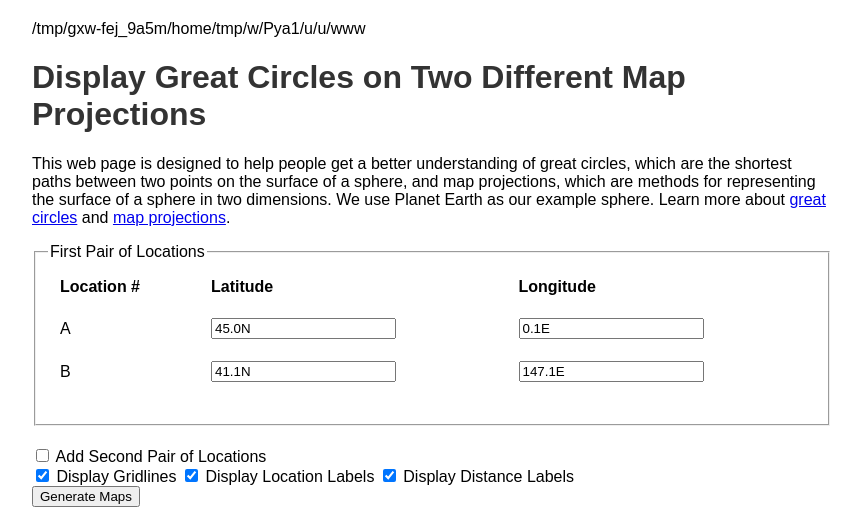
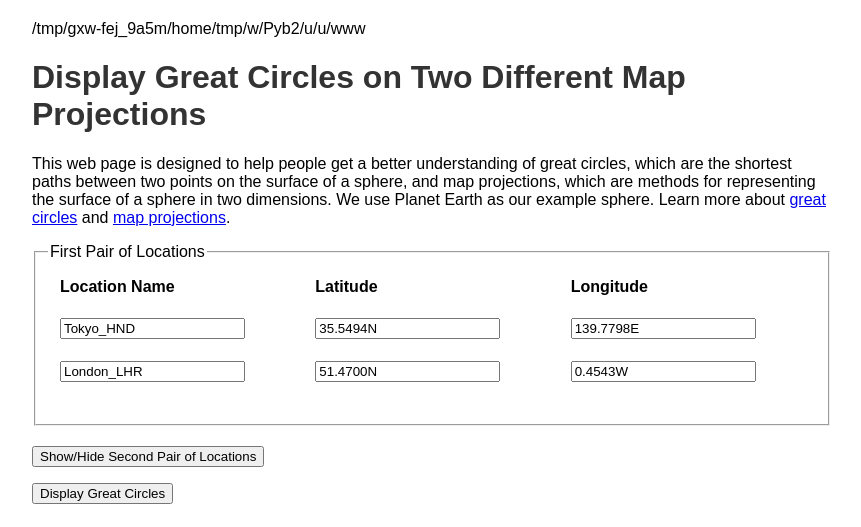
Before and after one commit to zartyblartfast/GreatCircle_MapProjections, a Flask app: page / in a window 1280 px wide. Shown: the top 527 px of the page, without its empty margins (208-1069 px from the left). After the commit the page ends 504 px from the top, so only its background shows below. Run offline with Flask 3, Linux system fonts and the light colour scheme; parts of the project's set-up code (start-up, migrations or seed data) failed here and were passed over.

Commit message:
Update index.html

```diff
--- a/templates/index.html
+++ b/templates/index.html
@@ -15,19 +15,19 @@
         <legend>First Pair of Locations</legend>
         <table>
             <tr>
-                <th>Location #</th>
+                <th>Location Name</th>
                 <th>Latitude</th>
                 <th>Longitude</th>
             </tr>
             <tr>
-                <td>A</td>
-                <td><input type="text" id="location1Lat" name="location1Lat" value="45.0N"></td>
-                <td><input type="text" id="location1Lon" name="location1Lon" value="0.1E"></td>
+                <td><input type="text" id="location1Name" name="location1Name" value="Tokyo_HND"></td>
+                <td><input type="text" id="location1Lat" name="location1Lat" value="35.5494N"></td>
+                <td><input type="text" id="location1Lon" name="location1Lon" value="139.7798E"></td>
             </tr>
             <tr>
-                <td>B</td>
-                <td><input type="text" id="location2Lat" name="location2Lat" value="41.1N"></td>
-                <td><input type="text" id="location2Lon" name="location2Lon" value="147.1E"></td>
+                <td><input type="text" id="location2Name" name="location2Name" value="London_LHR"></td>
+                <td><input type="text" id="location2Lat" name="location2Lat" value="51.4700N"></td>
+                <td><input type="text" id="location2Lon" name="location2Lon" value="0.4543W"></td>
             </tr>
         </table>
     </fieldset>
@@ -36,37 +36,29 @@
         <legend>Second Pair of Locations</legend>
         <table>
             <tr>
-                <th>Location #</th>
+                <th>Location Name</th>
                 <th>Latitude</th>
                 <th>Longitude</th>
             </tr>
             <tr>
-                <td>A</td>
-                <td><input type="text" id="location3Lat" name="location3Lat" value="33.9715S"></td>
-                <td><input type="text" id="location3Lon" name="location3Lon" value="18.6021E"></td>
+                <td><input type="text" id="location3Name" name="location3Name" value="Cape_Town_CPT"></td>
+                <td><input type="text" id="location3Lat" name="location3Lat" value="33.9648S"></td>
+                <td><input type="text" id="location3Lon" name="location3Lon" value="18.6017E"></td>
             </tr>
             <tr>
-                <td>B</td>
-                <td><input type="text" id="location4Lat" name="location4Lat" value="42.8361S"></td>
-                <td><input type="text" id="location4Lon" name="location4Lon" value="147.5110E"></td>
+                <td><input type="text" id="location4Name" name="location4Name" value="Berlin_TXL"></td>
+                <td><input type="text" id="location4Lat" name="location4Lat" value="52.5580N"></td>
+                <td><input type="text" id="location4Lon" name="location4Lon" value="13.2880E"></td>
             </tr>
         </table>
     </fieldset>
 
+    <p><button type="button" id="toggleSecondPair">Show/Hide Second Pair of Locations</button></p>
+    <p><button type="submit">Display Great Circles</button></p>
+</form>
 
-            <label><input type="checkbox" id="toggleSecondPair"> Add Second Pair of Locations</label>
-            <br>
-            <label><input type="checkbox" checked> Display Gridlines</label>
-            <label><input type="checkbox" checked> Display Location Labels</label>
-            <label><input type="checkbox" checked> Display Distance Labels</label>
-            <br>
-            <button type="submit">Generate Maps</button>
-        </form>
-
-        <div id="map1"></div>
-        <div id="map2"></div>
-
-        <script src="{{ url_for('static', filename='script.js') }}"></script>
-
+    <div id="mapProjection1"></div>
+    <div id="mapProjection2"></div>
 </body>
+<script src="{{ url_for('static', filename='script.js') }}"></script>
 </html>
```
